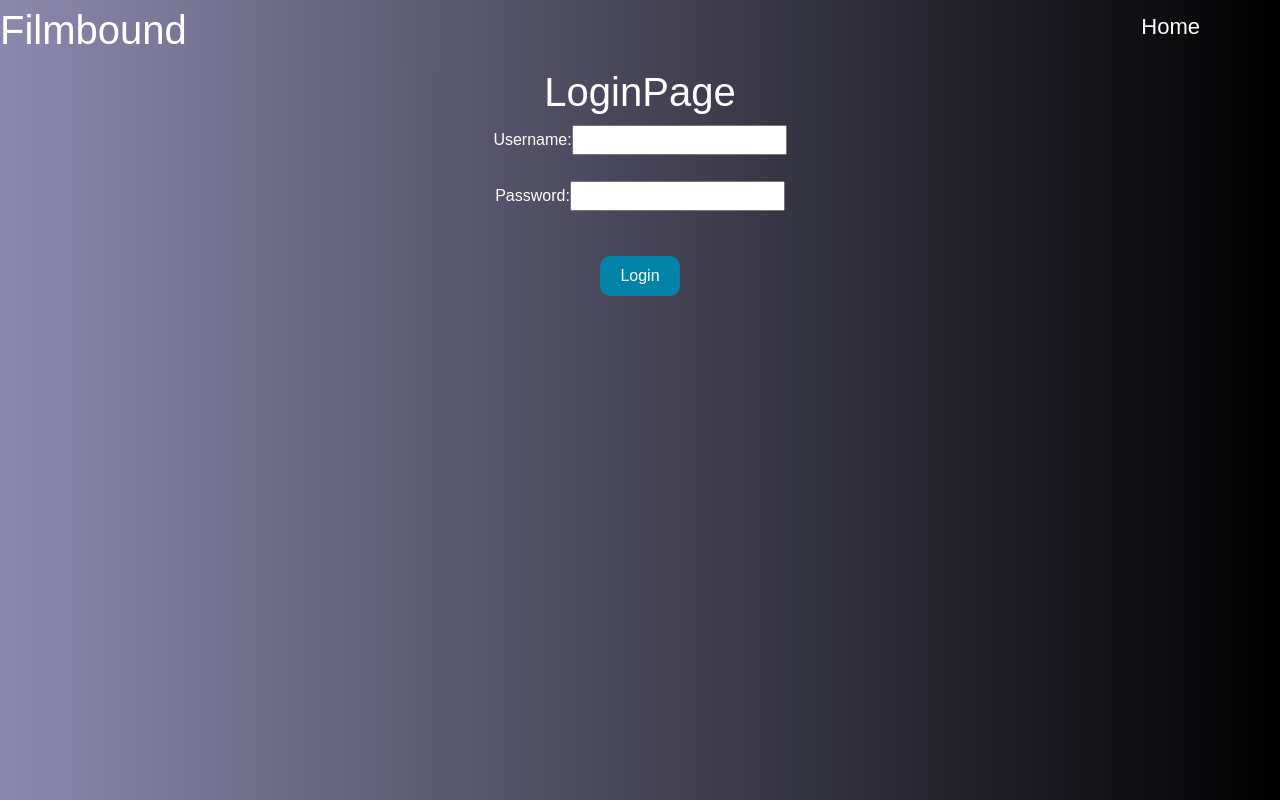
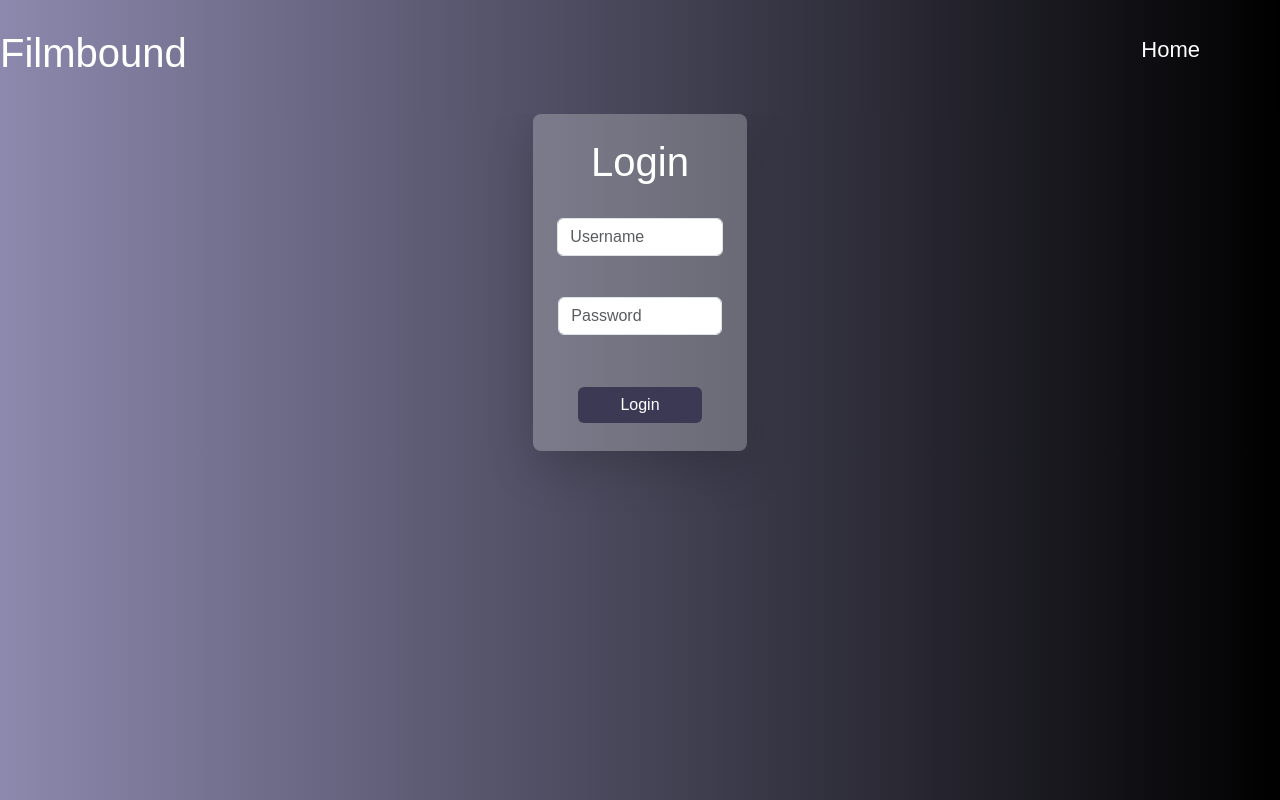
Before and after one commit to SMitchell92/Filmbound, a React (Vite) app in the folder client/: page /login in a window 1280 px wide. Built offline with nearby package versions, Linux system fonts and the light colour scheme.

Commit message:
added Login Styles

```diff
--- a/client/src/App.css
+++ b/client/src/App.css
@@ -58,8 +58,8 @@ form {
   }
 
 button {
-    background-color: #0184a8;
-    border: none;
+    background-color: #3c3955 !important;
+    border: #000000 !important;
     padding: 8px 20px;
     color: white;
     cursor: pointer;
@@ -68,7 +68,7 @@ button {
   }
 
 button:hover {
-    background-color: #004875;
+    background-color: #b0adcc !important;
 }
 
 /* NavBar Styling */
@@ -95,3 +95,7 @@ button:hover {
     display: block; /* Make each label a block element */
     text-align: center; /* Center the label and input */
   }
+
+  .login-form {
+    background-color: #282c34;
+  }
--- a/client/src/components/NavBar.tsx
+++ b/client/src/components/NavBar.tsx
@@ -12,7 +12,7 @@ const NavBar: React.FC = () => {
         Auth.logout();
     }
     return (
-        <nav className="navbar navbar-light bg-light justify-content-between">
+        <nav className="navbar navbar-light bg-light justify-content-between py-4">
             <div className="navbar-brand">
                 <h1>Filmbound</h1>
             </div>
--- a/client/src/pages/LoginPage.tsx
+++ b/client/src/pages/LoginPage.tsx
@@ -37,29 +37,36 @@ const LoginPage: React.FC = () => {
     };
 
     return (
-        <div>
-            <h1 className="loginpage">LoginPage</h1>
+        <div className="d-flex justify-content-center align-items-center">
+            <div className="col-md-6 col-lg-2 bg-light bg-opacity-25 rounded-3 p-4 shadow-lg">
+            <h1 className="loginpage">Login</h1>
+            <br></br>
             <form onSubmit={handleFormSubmit}>
-                <label className="usernamelogin">
-                    Username:
+                <div className="username mb-3">
+                    {/* Username: */}
                     <input
+                        className='form-control w-100'
+                        placeholder='Username'
                         type="text"
                         value={user.username}
                         onChange={(e) => setUser({ ...user, username: e.target.value })}
                     />
-                </label>
+                </div>
                 <br />
-                <label className="userpasswordlogin">
-                    Password:
+                <div className="userpasswordlogin mb-2">
+                    {/* Password: */}
                     <input
+                    className='form-control'
+                        placeholder='Password'
                         type="password"
                         value={user.password}
                         onChange={(e) => setUser({ ...user, password: e.target.value })}
                     />
-                </label>
+                </div>
                 <br />
-                <button type="submit">Login</button>
+                <button className="btn btn-primary w-75 mb-1" type="submit">Login</button>
             </form>
+            </div>
         </div>
     );
 };
```
